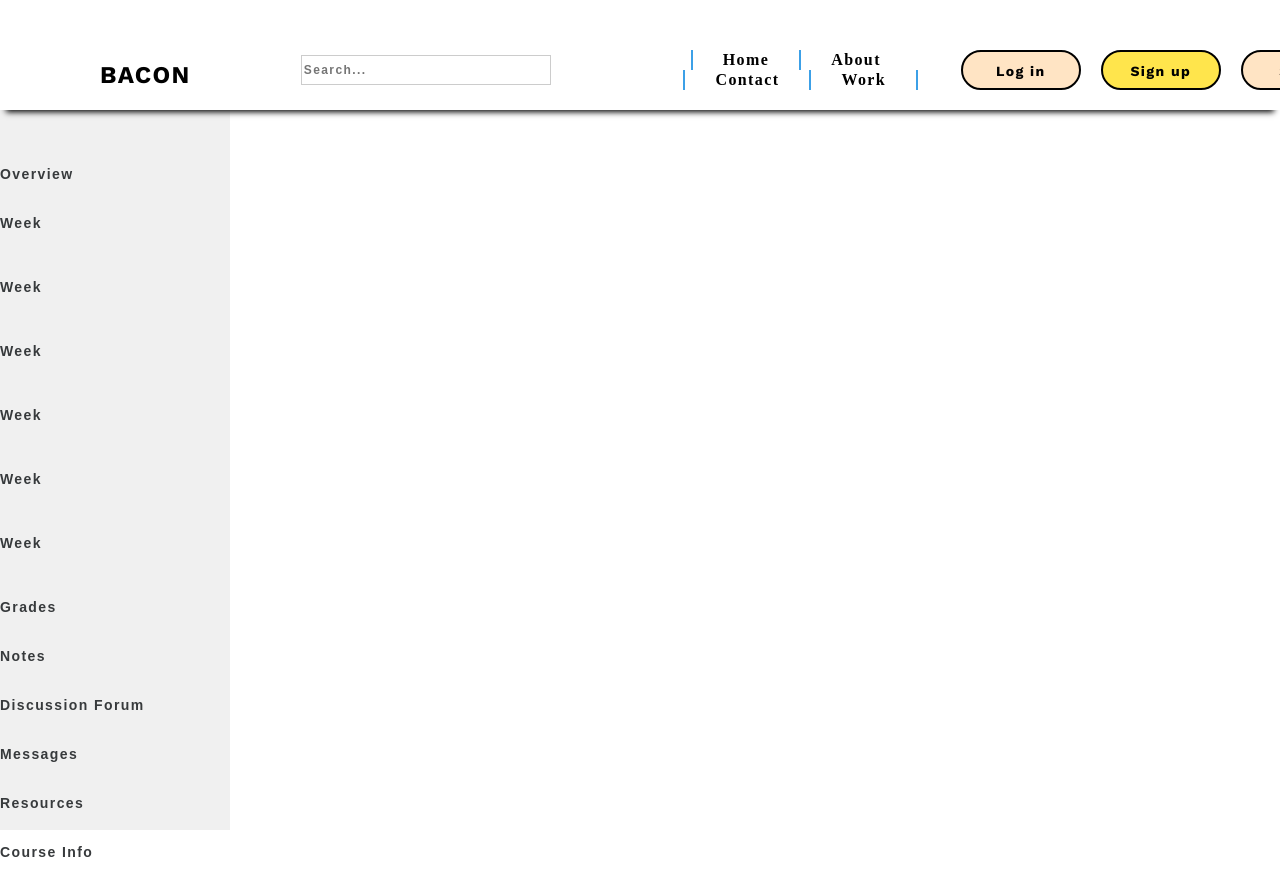
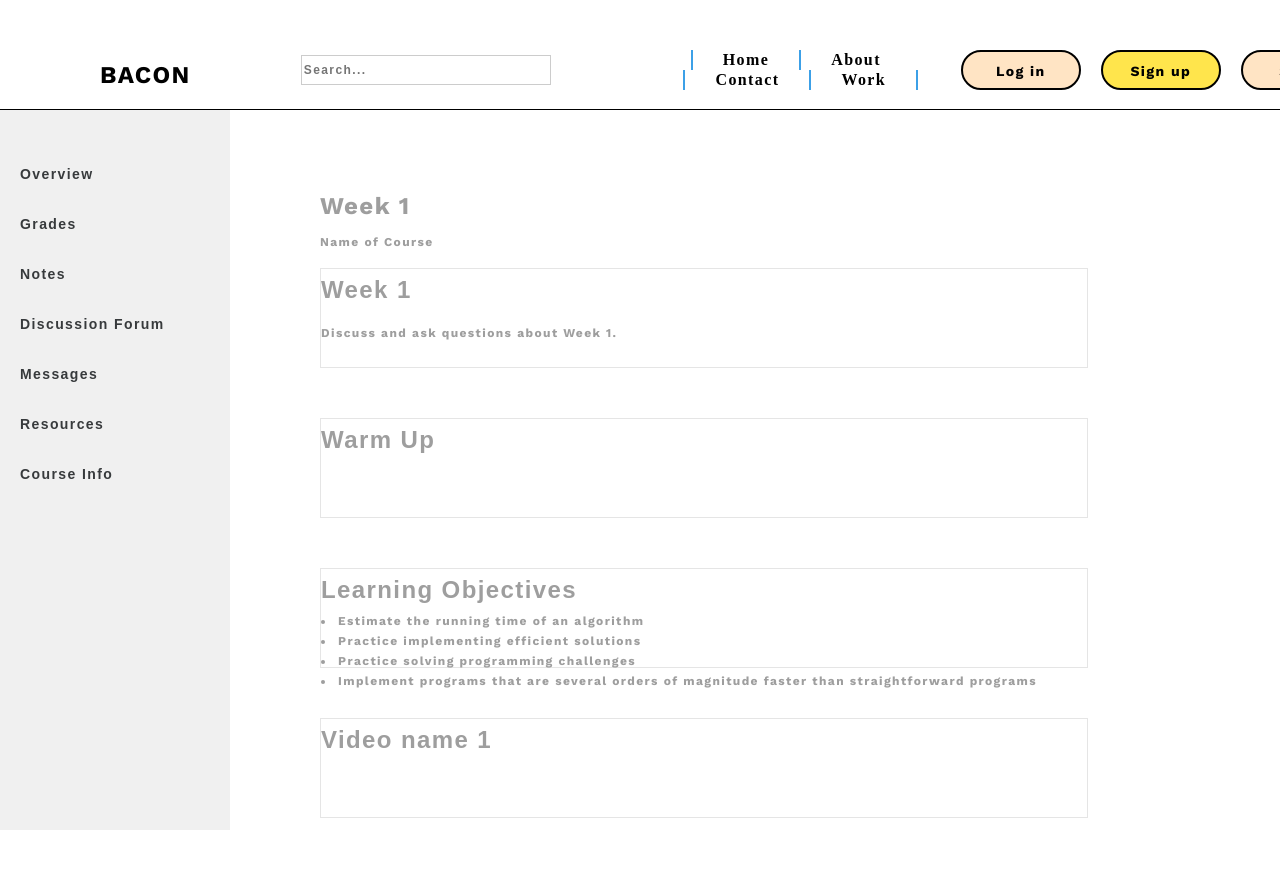
Before and after one commit to phamhoangviet261/bacon, a React (Create React App) app in the folder Front-end/bacon/: page / in a window 1280 px wide. Shown: the top 896 px of the page. Built offline with nearby package versions, Linux system fonts and the light colour scheme.

Commit message:
13/12/2020: Update Overview page, fix bugs in choosing week function

```diff
--- a/Front-end/bacon/src/components/header/header.css
+++ b/Front-end/bacon/src/components/header/header.css
@@ -7,7 +7,8 @@
     color: #3498DB;
     background-color: #fff;
     z-index: 1;
-    box-shadow: 0 8px 6px -6px black;
+    border-bottom: black solid 0.5px;
+    /* box-shadow: 0 8px 6px -6px black; */
 }
 .header-logo {
     margin-left: 100px;
--- a/Front-end/bacon/src/containers/overview-page/overview.css
+++ b/Front-end/bacon/src/containers/overview-page/overview.css
@@ -1,6 +1,7 @@
 #overview-page {
     display: flex;
     position: relative;
+    flex-direction: row;
     width: 100%;
     height: 1000px;
 }
@@ -32,13 +33,17 @@
 .overview-sidebar-child:hover{
     background-color: #fff;
 }
+.overview-sidebar-child > div > p{
+    padding-left: 20px;
+}
+/* WEEK SIDEBAR */
+#overview-sidebar-week {
+    display: none;
+    position: relative;
 
-#overview-sidebar-week {
-    display: block;
-    position: relative;
 }
 .overview-sidebar-week-child:hover{
-    background-color: #fff;
+    background-color: #F6FBFB;
 }
 .overview-sidebar-week-child{
     -webkit-font-smoothing: antialiased;
@@ -49,7 +54,50 @@
   quotes: auto;
   width: 100%;
   height: 50px;
-  /* border-top: black solid 1px; */
+  border-top: #fff solid 1px;
   cursor: pointer;
+  padding: auto;
+}
+.overview-sidebar-week-child > p {
+    padding-left: 40px;
+}
+/* ACTIVE BAR*/
+.isActiveBar{
+    background-color: #fff;
 }
 /* CONTAINER */
+#overview-container{
+    display: flex;
+    flex-direction: column;
+    width: 100%;
+    padding-left: 25%;
+    padding-top: 150px;
+}
+#overview-container-week{
+    display: block;
+    /* flex-direction: column; */
+}
+#deobietdattengi{
+    width: 80%;
+    height: 100px;
+    border: 1px solid rgba(0,0,0,.1);
+    margin-bottom: 50px;
+}
+#overview-container-week-warmup{
+    width: 80%;
+    height: 100px;
+    border: 1px solid rgba(0,0,0,.1);
+    margin-bottom: 50px;
+}
+#overview-container-week-learning-objective{
+    width: 80%;
+    height: 100px;
+    border: 1px solid rgba(0,0,0,.1);
+    margin-bottom: 50px;
+}
+#overview-container-week-videoname{
+    width: 80%;
+    height: 100px;
+    border: 1px solid rgba(0,0,0,.1);
+    margin-bottom: 50px;
+}
--- a/Front-end/bacon/src/containers/overview-page/overview.js
+++ b/Front-end/bacon/src/containers/overview-page/overview.js
@@ -9,8 +9,8 @@ class Overview extends Component{
             overview: {
                 weekId: [1,2,3,4,5,6],
                 video: {
-                    name: ["Video 1", "Video 2"],
-                    time: ["10", "20"]
+                    name: ["Video name 1", "Video name 2", "Video name 3", "Video name 4", "Video name 5", "Video name 6"],
+                    time: ["10", "20", "10", "20", "10", "20"]
                 },
                 exam: {
                     name: ["Solving Programing", "Do it if you can"],
@@ -19,25 +19,51 @@ class Overview extends Component{
                 book: {
                     name: ["JavaScript", "Python"],
                     time: ["10", "15"]
-                }
+                },
+                idWeekPreviewing: 1
 
             }
         };
+        this.changeWeek = this.changeWeek.bind(this);
     }
 
+    showOverview(){
+        let x = document.getElementById("overview-sidebar-week");
+        if (x.style.display === "none" || x.style.display === "") {
+            x.style.display = "block";
+            // x.scrollIntoView();
+          } else {
+            x.style.display = "none";
+          }
+    }
+    componentDidMount(){
+        this.setState({
+            idWeekPreviewing: 1
+        })
+    }
+    changeWeek(item){
+        // alert(item)
+        this.setState({
+            idWeekPreviewing: item
+        })
+
+    }
 
     render(){
+        console.log(this.state);
         return (
             <div id="overview-page">
                 <div id="overview-sidebar">
-                    <div className="overview-sidebar-child" id="overview-sidebar-overview">
+                    <div className="overview-sidebar-child" id="overview-sidebar-overview" onClick={this.showOverview}>
                         <div className="overview-sidebar-title"><p>Overview</p></div>
 
                     </div>
                     <div id="overview-sidebar-week">
                         {
                             this.state.overview.weekId.map(item => (
-                                <div className="overview-sidebar-week-child">
+                                <div className="overview-sidebar-week-child"
+                                onClick={() => this.changeWeek(item)}
+                                >
                                     <p>Week</p>
                                 </div>
                             ))
@@ -62,16 +88,44 @@ class Overview extends Component{
                         <div className="overview-sidebar-title"><p>Course Info</p></div>
                     </div>
                 </div>
-                <div id="overview-container"></div>
+                <div id="overview-container">
+                        <Week
+                        weekId = {this.state.idWeekPreviewing}
+                        nameOfCourse = {this.state.name}
+                        videoname={this.state.overview.video.name[this.state.idWeekPreviewing-1]}
+                        ></Week>
+                </div>
             </div>
         )
     }
 }
 
 const Week = (props) => (
-    <div className="">
-
+    <div id="overview-container-week">
+        <div id="overview-container-week-title">
+            <h1>Week {props.weekId}</h1>
+            <h4>{props.nameOfCourse}</h4>
+        </div>
+        <div id="deobietdattengi">
+            <h2>Week {props.weekId}</h2>
+            <p>Discuss and ask questions about Week {props.weekId}.</p>
+        </div>
+        <div id="overview-container-week-warmup">
+            <h2>Warm Up</h2>
+        </div>
+        <div id="overview-container-week-learning-objective">
+            <h2>Learning Objectives</h2>
+            <li>Estimate the running time of an algorithm</li>
+            <li>Practice implementing efficient solutions</li>
+            <li>Practice solving programming challenges</li>
+            <li>Implement programs that are several orders of magnitude faster than straightforward programs</li>
+        </div>
+        <div id="overview-container-week-videoname" class="overview-container-week-videoname">
+            <h2>{props.videoname}</h2>
+        </div>
     </div>
 )
 
+
+
 export default Overview
```
